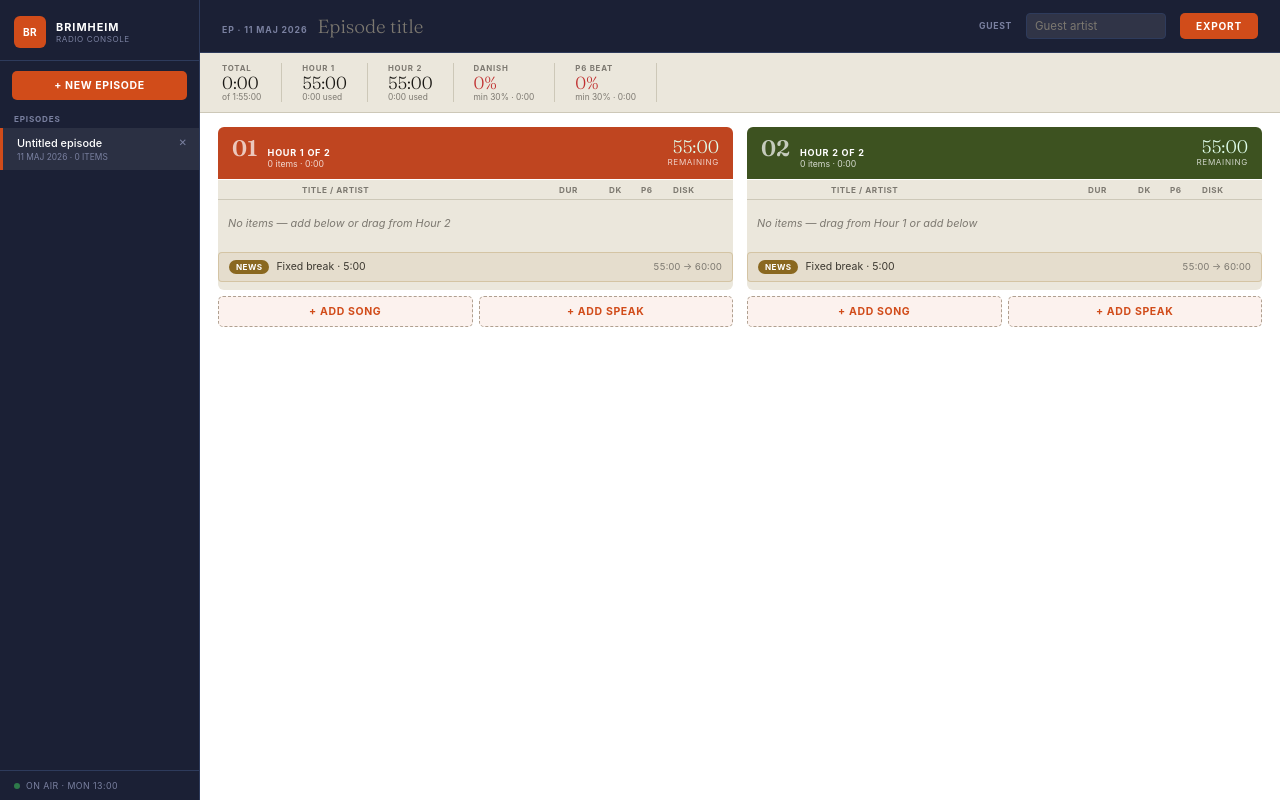
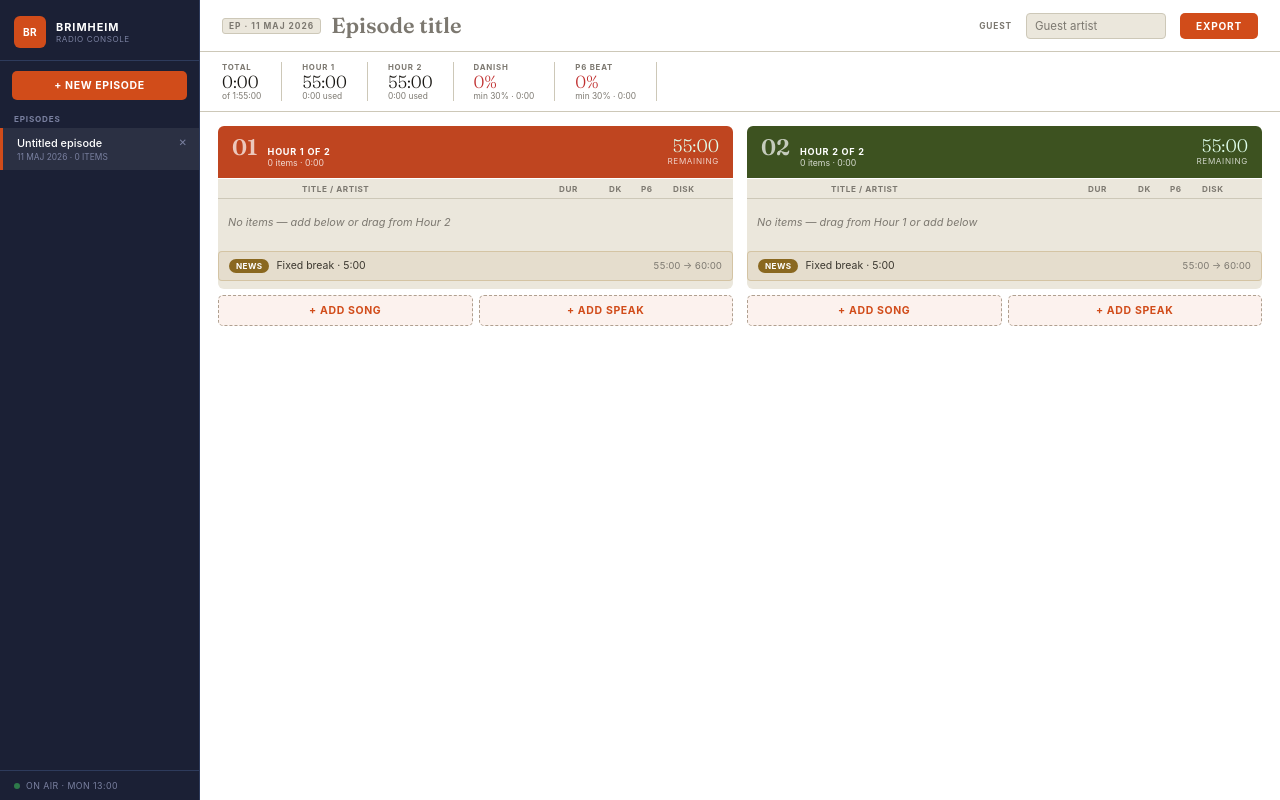
Before and after one commit to LorriBrimheim/brimheim-radio, a React (Create React App) app: page / in a window 1280 px wide. Both pictures are taken after a click on the button "+ NEW EPISODE". Built offline with nearby package versions, Linux system fonts and the light colour scheme; a web font is replaced by a local one.

Commit message:
Update App.jsx

```diff
--- a/src/App.jsx
+++ b/src/App.jsx
@@ -188,26 +188,26 @@ export default function App() {
       <div style={{ flex:1, display:'flex', flexDirection:'column', overflow:'hidden' }}>
 
         {/* Header */}
-        <div style={{ background:'var(--navy)', padding:'13px 22px', display:'flex', alignItems:'center', gap:14, borderBottom:'1px solid var(--navy-border)', flexShrink:0 }}>
+        <div style={{ background:'white', padding:'12px 22px', display:'flex', alignItems:'center', gap:14, borderBottom:'1px solid var(--border)', flexShrink:0 }}>
           {activeEpisode ? (
             <>
-              <div style={{ display:'flex', alignItems:'baseline', gap:10, flex:1, minWidth:0 }}>
-                <span style={{ fontSize:'0.62rem', color:'var(--navy-muted)', letterSpacing:'0.1em', fontWeight:700, flexShrink:0 }}>
+              <div style={{ display:'flex', alignItems:'center', gap:10, flex:1, minWidth:0 }}>
+                <span style={{ fontSize:'0.6rem', color:'var(--text-muted)', letterSpacing:'0.12em', fontWeight:700, flexShrink:0, background:'var(--surface)', border:'1px solid var(--border)', borderRadius:3, padding:'2px 6px' }}>
                   EP · {fmtEpDate(activeEpisode.createdAt)}
                 </span>
                 <input
                   value={activeEpisode.title}
                   onChange={e => updateEpisode(activeId, () => ({ title: e.target.value }))}
                   placeholder="Episode title"
-                  style={{ fontSize:'1.35rem', fontFamily:'Fraunces, serif', fontWeight:400, background:'transparent', border:'none', color:'white', flex:1, padding:0, minWidth:0 }}
+                  style={{ fontSize:'1.55rem', fontFamily:'Fraunces, serif', fontWeight:700, background:'transparent', border:'none', color:'var(--text)', flex:1, padding:0, minWidth:0 }}
                 />
               </div>
-              <span style={{ fontSize:'0.62rem', color:'var(--navy-muted)', letterSpacing:'0.08em', fontWeight:700, flexShrink:0 }}>GUEST</span>
+              <span style={{ fontSize:'0.6rem', color:'var(--text-muted)', letterSpacing:'0.1em', fontWeight:700, flexShrink:0 }}>GUEST</span>
               <input
                 value={activeEpisode.guestName}
                 onChange={e => updateEpisode(activeId, () => ({ guestName: e.target.value }))}
                 placeholder="Guest artist"
-                style={{ width:140, fontSize:'0.82rem', background:'rgba(255,255,255,0.09)', border:'1px solid var(--navy-border)', color:'white', borderRadius:4 }}
+                style={{ width:140, fontSize:'0.82rem', background:'var(--surface)', border:'1px solid var(--border)', color:'var(--text)', borderRadius:4 }}
               />
               {/* Export */}
               <div style={{ position:'relative', flexShrink:0 }}>
@@ -215,10 +215,10 @@ export default function App() {
                   {exportMsg || 'EXPORT'}
                 </button>
                 {showExportMenu && (
-                  <div style={{ position:'absolute', right:0, top:'calc(100% + 6px)', background:'var(--navy2)', border:'1px solid var(--navy-border)', borderRadius:6, padding:6, zIndex:200, minWidth:190, boxShadow:'0 8px 24px rgba(0,0,0,0.5)' }}>
+                  <div style={{ position:'absolute', right:0, top:'calc(100% + 6px)', background:'white', border:'1px solid var(--border)', borderRadius:6, padding:6, zIndex:200, minWidth:190, boxShadow:'0 8px 24px rgba(0,0,0,0.15)' }}>
                     {[['📋 Copy for Google Doc', handleCopy], ['⬇ Download .txt', handleDownload]].map(([label, fn]) => (
-                      <button key={label} onClick={fn} style={{ display:'block', width:'100%', padding:'8px 12px', background:'transparent', color:'var(--navy-text)', fontSize:'0.78rem', textAlign:'left', borderRadius:4, border:'none' }}
-                        onMouseEnter={e=>e.currentTarget.style.background='rgba(255,255,255,0.09)'}
+                      <button key={label} onClick={fn} style={{ display:'block', width:'100%', padding:'8px 12px', background:'transparent', color:'var(--text-dim)', fontSize:'0.78rem', textAlign:'left', borderRadius:4, border:'none' }}
+                        onMouseEnter={e=>e.currentTarget.style.background='var(--surface)'}
                         onMouseLeave={e=>e.currentTarget.style.background='transparent'}
                       >{label}</button>
                     ))}
@@ -227,13 +227,13 @@ export default function App() {
               </div>
             </>
           ) : (
-            <span style={{ color:'var(--navy-muted)', fontStyle:'italic', fontSize:'0.85rem' }}>Select or create an episode</span>
+            <span style={{ color:'var(--text-muted)', fontStyle:'italic', fontSize:'0.85rem' }}>Select or create an episode</span>
           )}
         </div>
 
         {/* Stats bar — light background */}
         {activeEpisode && (
-          <div style={{ background:'var(--surface)', padding:'10px 22px', display:'flex', alignItems:'center', borderBottom:'1px solid var(--border)', flexShrink:0, gap:0 }}>
+          <div style={{ background:'white', padding:'10px 22px', display:'flex', alignItems:'center', borderBottom:'1px solid var(--border)', flexShrink:0, gap:0 }}>
             {/* Total */}
             <div style={{ paddingRight:20, marginRight:20, borderRight:'1px solid var(--border)' }}>
               <div style={{ fontSize:'0.56rem', color:'var(--text-muted)', letterSpacing:'0.1em', fontWeight:700, marginBottom:1 }}>TOTAL</div>
```
